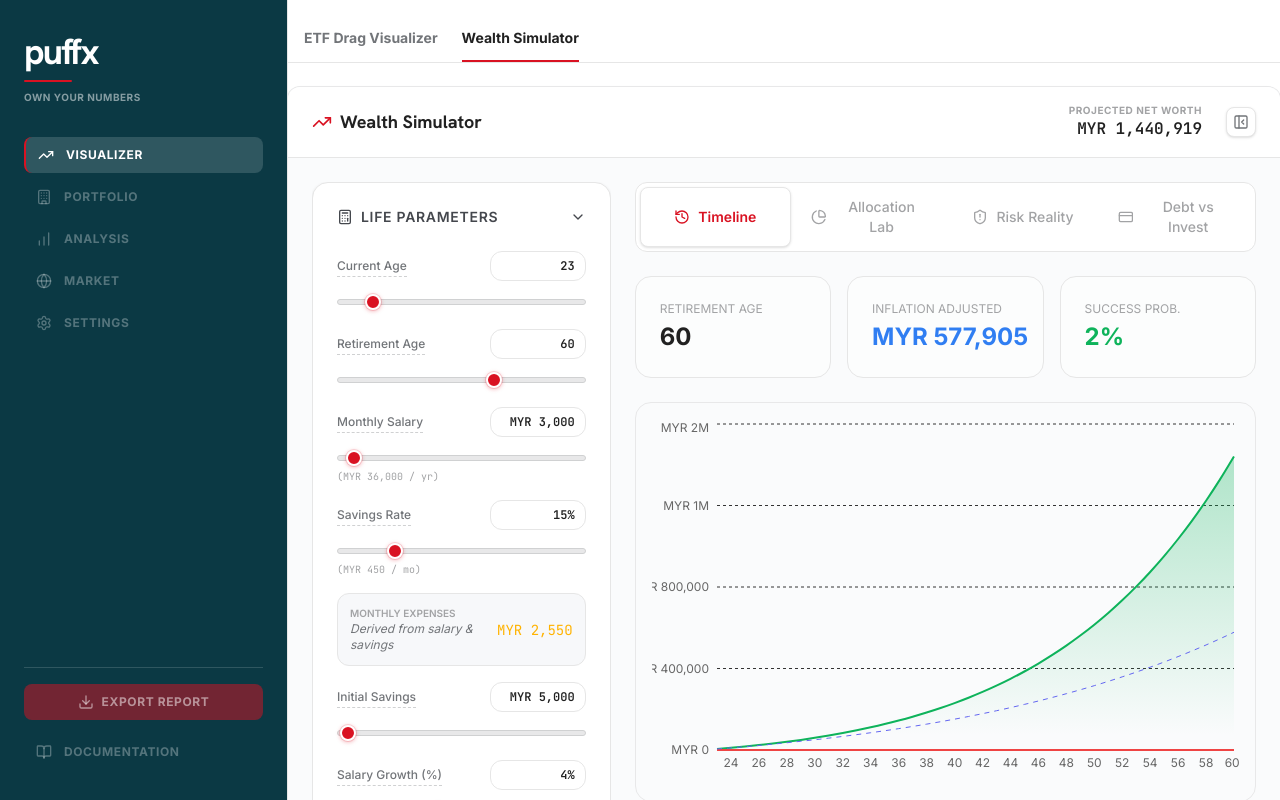
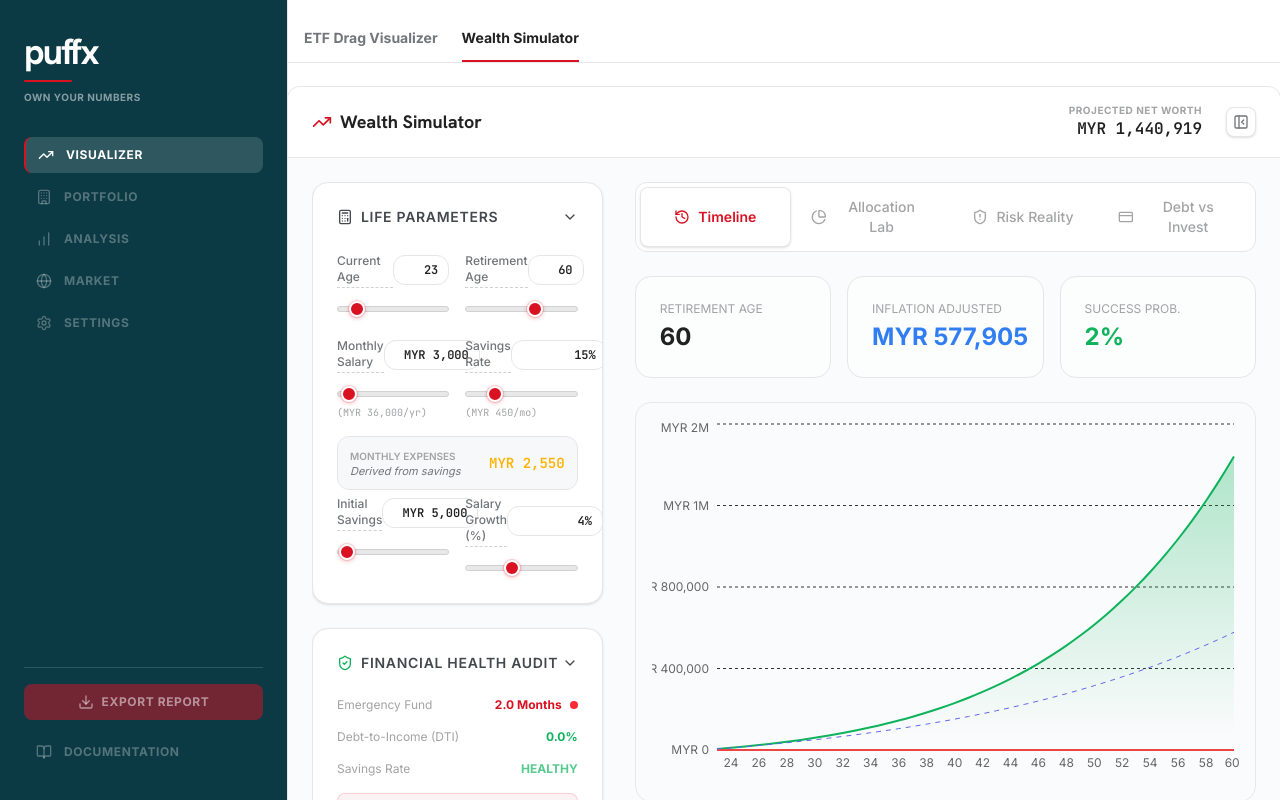
Before and after one commit to Isafe-nk/puffx, a React (Vite) app: page /visualizer/wealth-simulator in a window 1280 px wide. Shown: the top 800 px of the page. Built offline with nearby package versions, Linux system fonts and the light colour scheme.

Commit message:
feat(ui): optimize grid slider input widths to prevent text wrapping

```diff
--- a/src/features/visualizer/wealth-simulator/index.tsx
+++ b/src/features/visualizer/wealth-simulator/index.tsx
@@ -136,7 +136,7 @@ export default function App() {
               animate={{ opacity: 1, x: 0, width: "auto" }}
               exit={{ opacity: 0, x: -20, width: 0 }}
               transition={{ duration: 0.3, ease: "easeInOut" }}
-              className="lg:col-span-4 space-y-6 overflow-hidden"
+              className="lg:col-span-4 lg:sticky lg:top-6 lg:max-h-[calc(100vh-100px)] overflow-y-auto pr-2 scrollbar-thin space-y-6"
             >
               <div className="bg-white rounded-2xl border border-[#E6E6E6] shadow-sm overflow-hidden">
                 <button
@@ -157,25 +157,31 @@ export default function App() {
                       exit={{ height: 0, opacity: 0 }}
                       className="px-6 pb-6 space-y-4"
                     >
+                      <div className="grid grid-cols-2 gap-4">
                         <SliderInput
                           label="Current Age"
                           value={inputs.currentAge}
                           min={18} max={60}
+                          inputWidth="w-14"
                           onChange={(v) => setInputs({ ...inputs, currentAge: v })}
                         />
                         <SliderInput
                           label="Retirement Age"
                           value={inputs.retirementAge}
                           min={inputs.currentAge + 1} max={80}
+                          inputWidth="w-14"
                           onChange={(v) => setInputs({ ...inputs, retirementAge: v })}
                         />
+                      </div>
+
+                      <div className="grid grid-cols-2 gap-4">
                         <SliderInput
                           label="Monthly Salary"
                           value={inputs.monthlySalary}
                           min={2000} max={30000} step={100}
                           format={formatCurrency}
                           onChange={(v) => setInputs({ ...inputs, monthlySalary: v })}
-                        subLabel={`(${formatCurrency(inputs.monthlySalary * 12)} / yr)`}
+                          subLabel={`(${formatCurrency(inputs.monthlySalary * 12)}/yr)`}
                           tooltip="Your gross monthly income before taxes."
                         />
                         <SliderInput
@@ -184,20 +190,22 @@ export default function App() {
                           min={0} max={70}
                           format={(v) => `${Math.round(v)}%`}
                           onChange={(v) => setInputs({ ...inputs, savingsRate: v / 100 })}
-                        subLabel={`(${formatCurrency(inputs.monthlySalary * inputs.savingsRate)} / mo)`}
+                          subLabel={`(${formatCurrency(inputs.monthlySalary * inputs.savingsRate)}/mo)`}
                           tooltip="Percentage of your monthly salary saved and invested."
                         />
+                      </div>
 
-                      <div className="p-3 bg-[#F7F8FA] rounded-xl border border-[#E6E6E6] flex justify-between items-center mb-4">
+                      <div className="p-3 bg-[#F7F8FA] rounded-xl border border-[#E6E6E6] flex justify-between items-center mb-1">
                         <div className="flex flex-col">
                           <span className="text-[10px] text-[#A2A3A5] uppercase font-semibold">Monthly Expenses</span>
-                          <span className="text-xs text-[#727579] italic">Derived from salary & savings</span>
+                          <span className="text-[11px] text-[#727579] italic leading-none mt-0.5">Derived from savings</span>
                         </div>
-                        <span className="text-sm font-mono text-[#FFB300]">
+                        <span className="text-sm font-mono text-[#FFB300] font-bold">
                           {formatCurrency(inputs.monthlySalary * (1 - inputs.savingsRate))}
                         </span>
                       </div>
 
+                      <div className="grid grid-cols-2 gap-4">
                         <SliderInput
                           label="Initial Savings"
                           value={inputs.initialSavings}
@@ -212,6 +220,7 @@ export default function App() {
                           format={(v) => `${v}%`}
                           onChange={(v) => setInputs({ ...inputs, salaryGrowth: v / 100 })}
                         />
+                      </div>
                     </motion.div>
                   )}
                 </AnimatePresence>
--- a/src/shared/components/SliderInput.tsx
+++ b/src/shared/components/SliderInput.tsx
@@ -16,6 +16,7 @@ interface SliderInputProps {
   className?: string;
   format?: (value: number) => string;
   subLabel?: string;
+  inputWidth?: string;
 }
 
 export default function SliderInput({
@@ -33,7 +34,8 @@ export default function SliderInput({
   valueText,
   className = "",
   format,
-  subLabel
+  subLabel,
+  inputWidth = "w-24"
 }: SliderInputProps) {
   const displayValue = format ? format(value) : (valueText || value);
   return (
@@ -59,7 +61,7 @@ export default function SliderInput({
                 onChange(Math.max(0, numericValue));
               }
             }}
-            className="w-24 text-right bg-white border border-[#E6E6E6] focus:outline-none focus:border-[#D91222] focus:ring-1 focus:ring-[#D91222]/30 text-xs font-semibold px-2.5 py-1.5 rounded-xl text-[#212121] font-mono"
+            className={`${inputWidth} text-right bg-white border border-[#E6E6E6] focus:outline-none focus:border-[#D91222] focus:ring-1 focus:ring-[#D91222]/30 text-xs font-semibold px-2.5 py-1.5 rounded-xl text-[#212121] font-mono`}
           />
         ) : (
           <span className="text-xs font-semibold text-[#D91222] font-mono">
```
Lines whose indentation alone changed are shown as unchanged.
